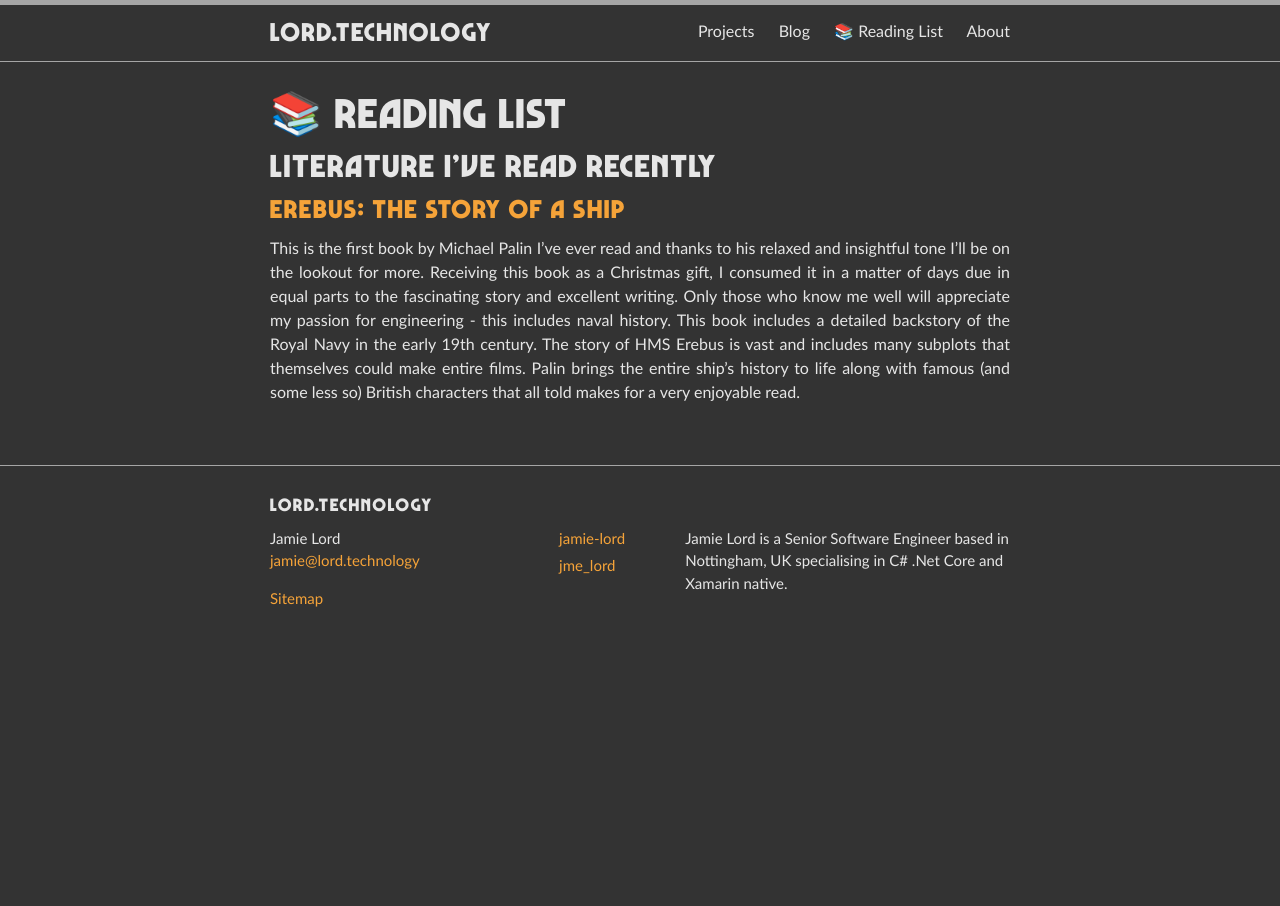
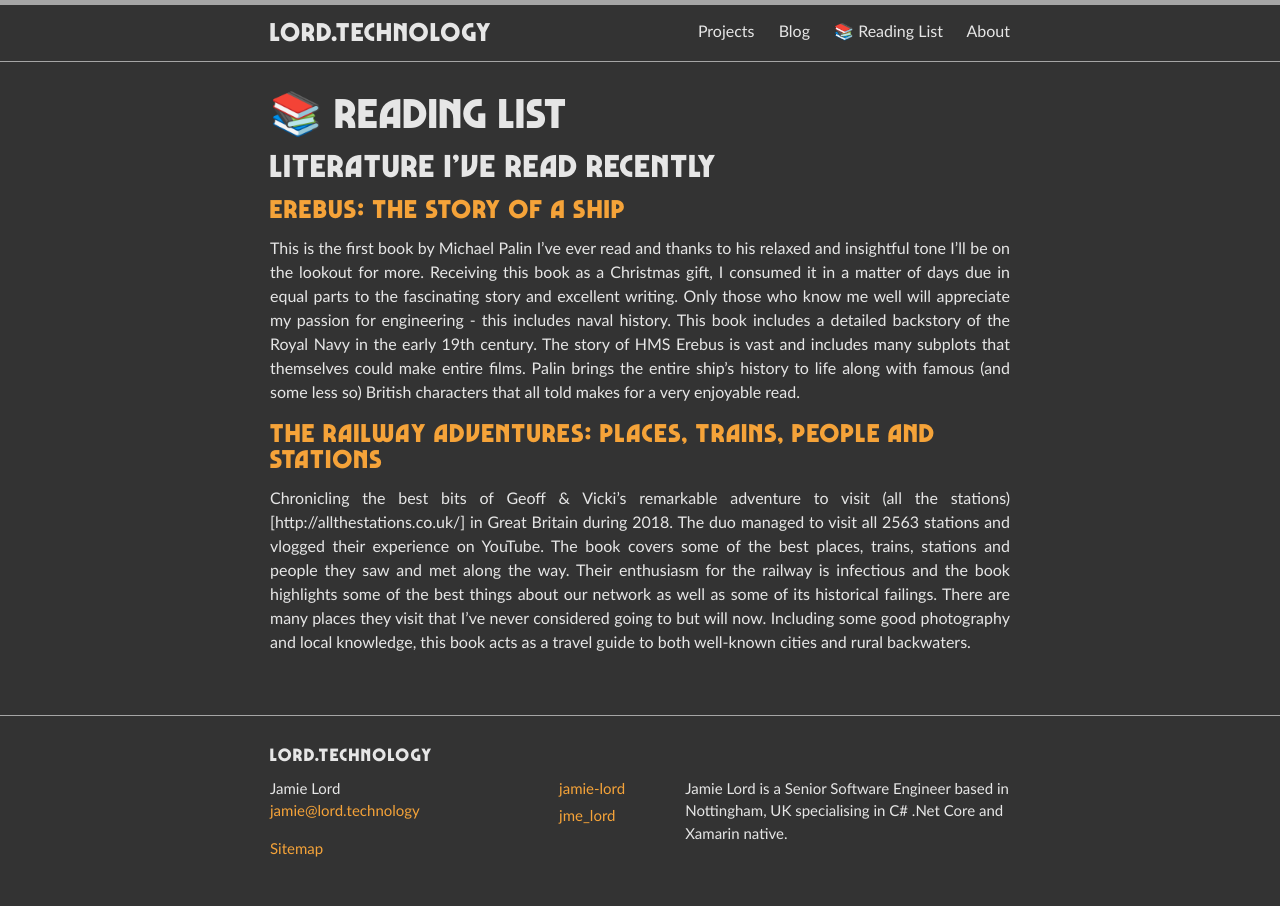
Before and after one commit to jamie-lord/Lord.technology, a Jekyll site: the page built from reading-list.md, in a window 1280 px wide. Built offline with Jekyll 4.4.1, drawn with Linux system fonts in a browser that asks for light colours.

Commit message:
The Railway Adventures: Places, Trains, People and Stations

```diff
--- a/reading-list.md
+++ b/reading-list.md
@@ -8,3 +8,7 @@ permalink: /reading-list/
 ### [Erebus: The Story of a Ship](https://www.waterstones.com/book/erebus-the-story-of-a-ship/michael-palin/9781847948120)
 
 This is the first book by Michael Palin I've ever read and thanks to his relaxed and insightful tone I'll be on the lookout for more. Receiving this book as a Christmas gift, I consumed it in a matter of days due in equal parts to the fascinating story and excellent writing. Only those who know me well will appreciate my passion for engineering - this includes naval history. This book includes a detailed backstory of the Royal Navy in the early 19th century. The story of HMS Erebus is vast and includes many subplots that themselves could make entire films. Palin brings the entire ship's history to life along with famous (and some less so) British characters that all told makes for a very enjoyable read.
+
+### [The Railway Adventures: Places, Trains, People and Stations](https://www.waterstones.com/book/the-railway-adventures/vicki-pipe/geoff-marshall/9781910463871)
+
+Chronicling the best bits of Geoff & Vicki's remarkable adventure to visit (all the stations)[http://allthestations.co.uk/] in Great Britain during 2018. The duo managed to visit all 2563 stations and vlogged their experience on YouTube. The book covers some of the best places, trains, stations and people they saw and met along the way. Their enthusiasm for the railway is infectious and the book highlights some of the best things about our network as well as some of its historical failings. There are many places they visit that I've never considered going to but will now. Including some good photography and local knowledge, this book acts as a travel guide to both well-known cities and rural backwaters.
```
